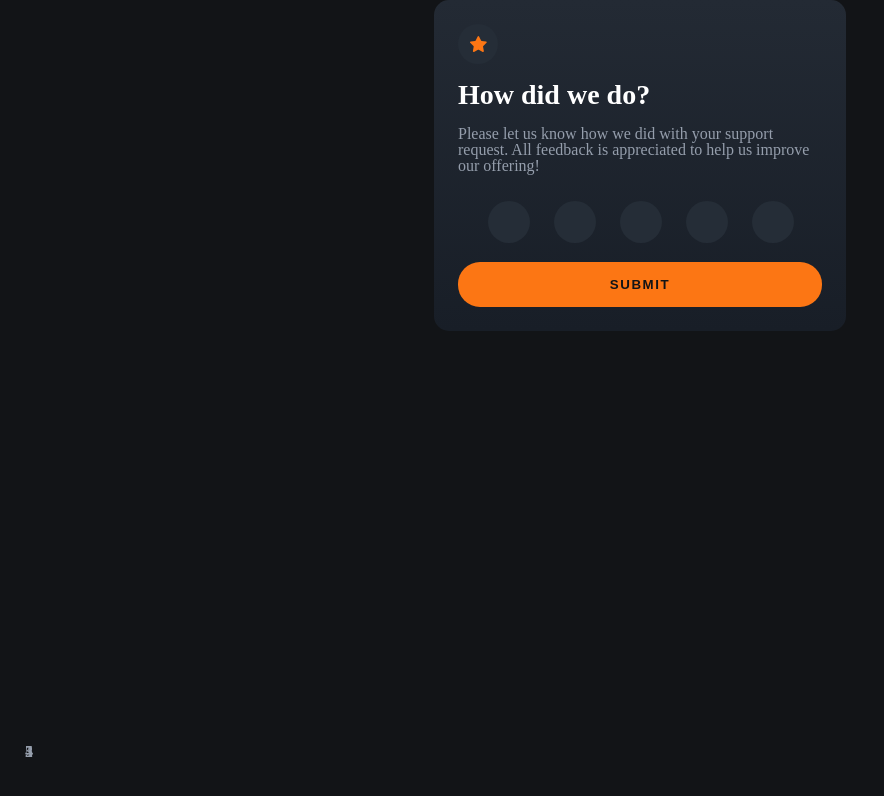
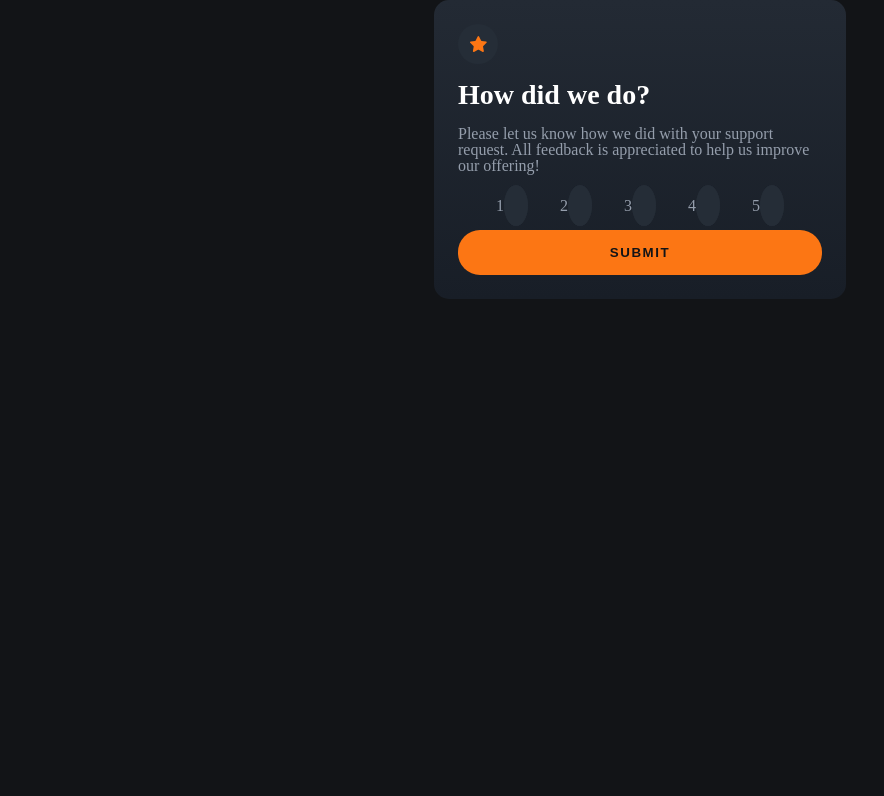
Before and after one commit to GMarqz/interactive-rating-component, a website with bundled scripts: page index.html in a window 1280 px wide. Shown: the whole page, without its empty margins (0-884 px from the left). Built offline with nearby package versions, Linux system fonts and the light colour scheme.

Commit message:
backup for linux

```diff
--- a/index.html
+++ b/index.html
@@ -22,36 +22,29 @@
 
     <form class="form" id="form">
       <fieldset class="fieldset">
-        <div class="div-input">
-          <label for="1" class="label-one"></label>
-          <input type="radio" name="1" class="input-one radio" id="input-one" value="1" />
-          <span tabindex="-1">1</span>
-        </div>
+        <label for="1" class="radio-container">1
+          <input type="radio" name="1" class="radio" id="input-one" value="1" />
+          <!-- <span tabindex="-1">1</span> -->
+          <span class="checkmark"></span>
+        </label>
+        <label for="2" class="radio-container">2
+          <input type="radio" name="2" class="radio" id="input-two" value="2" />
+          <span class="checkmark"></span>
+          </label>
+        <label for="3" class="radio-container">3
+          <input type="radio" name="3" class="radio" id="input-three" value="3" />
+          <span class="checkmark"></span>
+        </label>
+        <label for="4" class="radio-container">4
+          <input type="radio" name="4" class="radio" id="input-four" value="4" />
+          <span class="checkmark"></span>
+        </label>
+        <label for="5" class="radio-container">5
+          <input type="radio" name="5" class="radio" id="input-five" value="5" />
+          <span class="checkmark"></span>
+        </label>
+      </fieldset>
 
-        <div class="div-input">
-          <label for="2" class="label-two"></label>
-          <input type="radio" name="2" class="input-two radio" id="input-two" value="2" />
-          <span>2</span>
-        </div>
-
-        <div class="div-input">
-          <label for="3" class="label-three"></label>
-          <input type="radio" name="3" class="input-three radio" id="input-three" value="3" />
-          <span>3</span>
-        </div>
-
-        <div class="div-input">
-          <label for="4" class="label-four"></label>
-          <input type="radio" name="4" class="input-four radio" id="input-four" value="4" />
-          <span>4</span>
-        </div>
-
-        <div class="div-input">
-          <label for="5" class="label-five"></label>
-          <input type="radio" name="5" class="input-five radio" id="input-five" value="5" />
-          <span>5</span>
-        </div>
-      </fieldset>
       <input type="submit" class="submit-btn" id="submit-btn"/>
     </form>
   </div>
--- a/src/index.ts
+++ b/src/index.ts
@@ -6,4 +6,4 @@ $form.addEventListener("submit", (e: Event) => {
     e.preventDefault();
     console.log("Listening");
     renderTYPage($form, 4);
-})
+});
--- a/src/styles/form.css
+++ b/src/styles/form.css
@@ -1,6 +1,8 @@
 /* https://developer.mozilla.org/en-US/docs/Web/HTML/Element/input/radio
 Useful resource ^
 */
+
+/* https://www.w3schools.com/howto/howto_css_transition_hover.asp */
 
 .form {
     display: flex;
@@ -13,34 +15,59 @@ Useful resource ^
     flex-direction: row;
     /* justify-content: space-between; */
     justify-content: center;
-    gap: 1rem;
+    gap: 2rem;
 }
 
-.radio {
+.radio-container {
+    position: relative;
+}
+
+.radio-container input {
+    position: absolute;
+    opacity: 0;
+    cursor: pointer;
+    height: 0;
+    width: 0;
+}
+
+.checkmark {
+    position: absolute;
+    top: 0;
+    left: 0;
+    /* height: 25px; */
+    /* width: 50px; */
+    background-color: var(--dark-blue);
+    border: 12px solid var(--dark-blue);
+    border-radius: 50%;
+}
+
+/* .radio {
     width: 2.625rem;
     height: 2.625rem;
     appearance: none;
     border-radius: 50%;
-    /* padding: 2rem; */
     background-color: var(--dark-blue);
-}
+} */
 
 .radio:hover{
     cursor: pointer;
     background-color: var(--orange);
 }
 
-span {
-    position: absolute;
-    bottom: 40px;
-    left: 25px;
+.checkmark {
+    position: relative;
     font-weight: 700;
     pointer-events: none;
 }
 
-span:hover {
+.checkmark:hover {
     cursor: pointer;
 }
+
+/* .checkmark-one {
+    left: 14%;
+    bottom: 15%;
+} */
 
 .submit-btn {
     width: 100%;
```
Also changed, not shown: dist/pages/thankYouPage.js.
